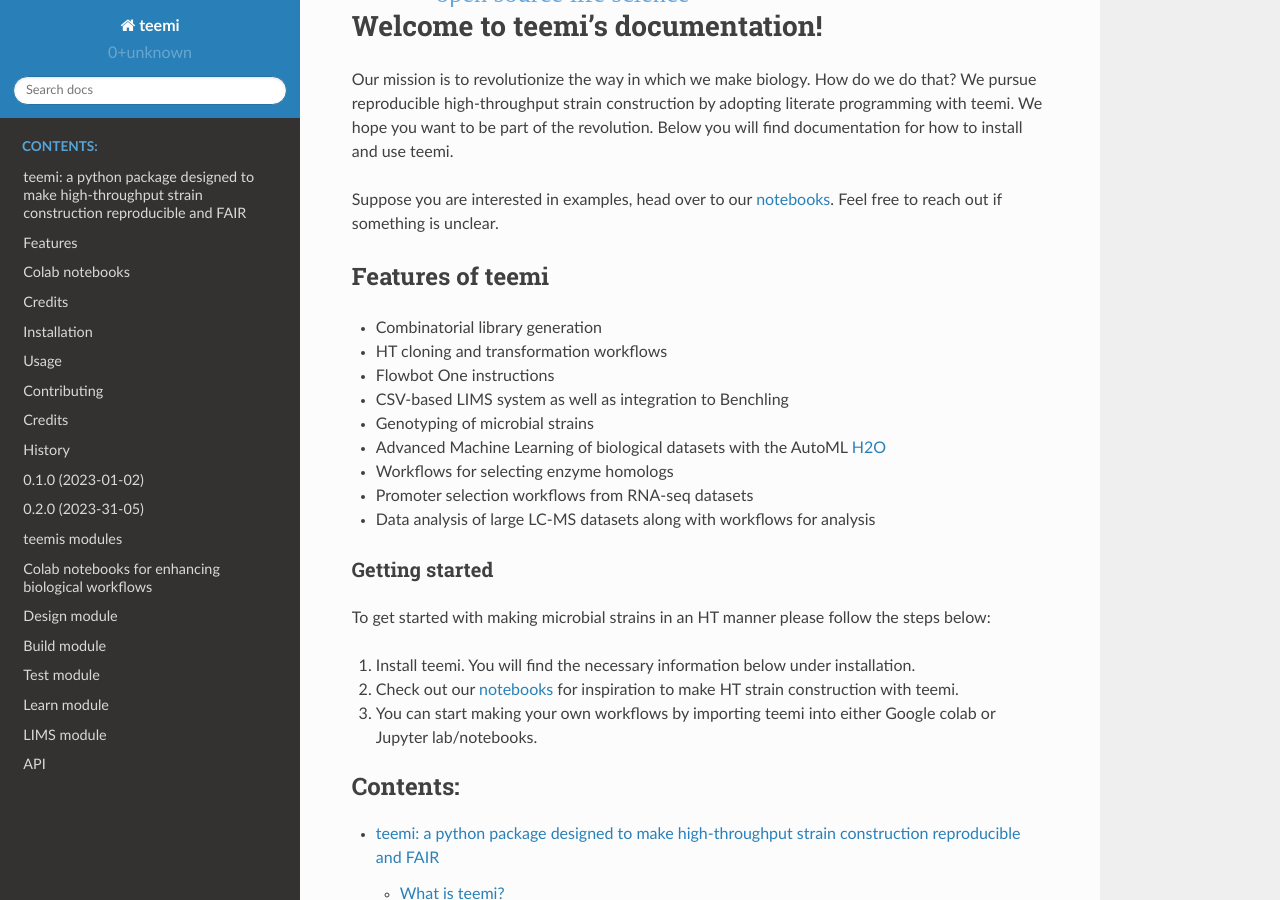
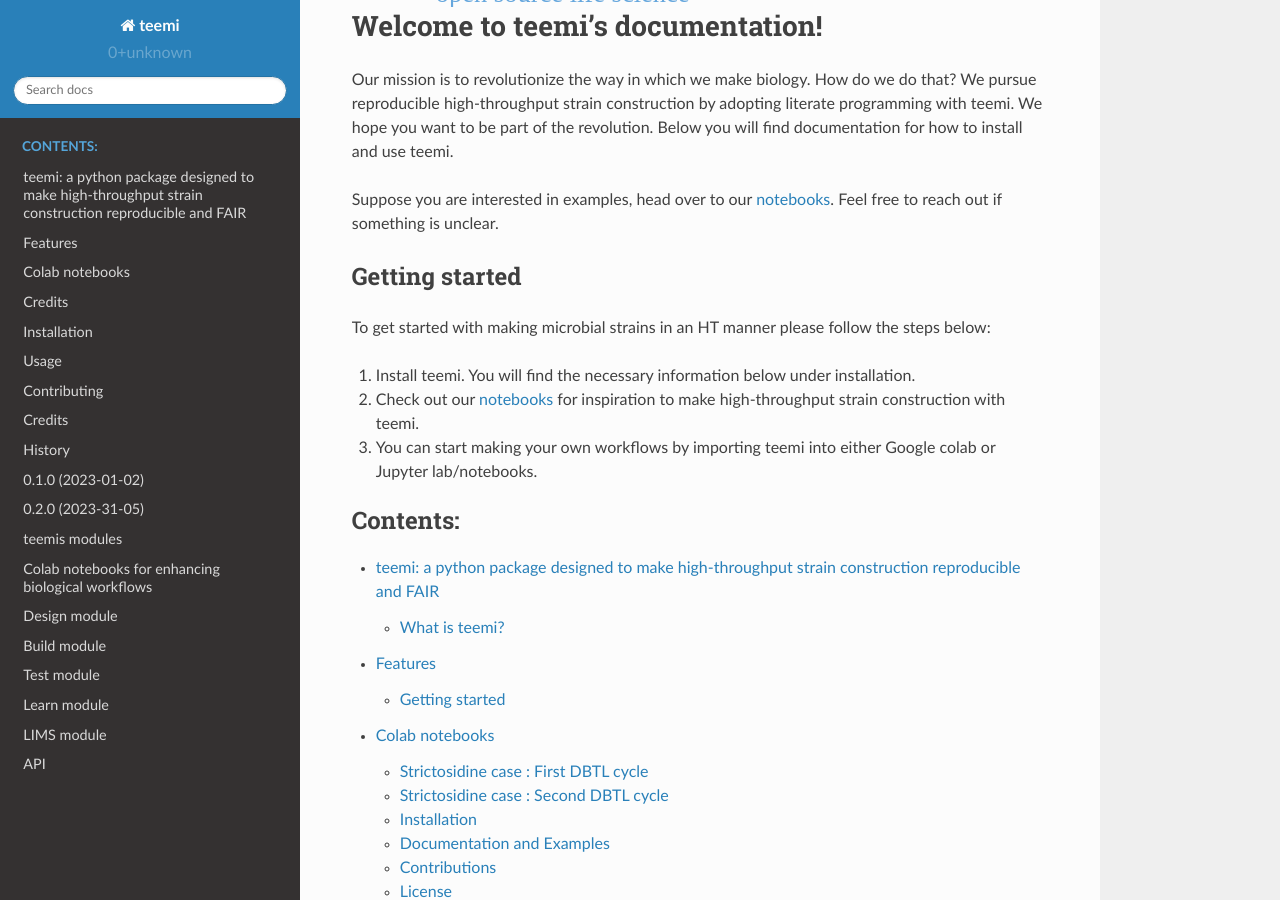
Before and after one commit to hiyama341/teemi, a Sphinx documentation site: the page built from docs/index.rst, in a window 1280 px wide and 900 px high, scrolled down 267 px. Built offline with Sphinx 7.4.7 and the Read the Docs theme 2.0.0, drawn with Linux system fonts in a browser that asks for light colours.

Commit message:
wip - streamline index page

```diff
--- a/docs/index.rst
+++ b/docs/index.rst
@@ -11,23 +11,8 @@
 We hope you want to be part of the revolution.
 Below you will find documentation for how to install and use teemi.
 
-
 Suppose you are interested in examples, head over to our `notebooks <https://github.com/hiyama341/teemi/tree/main/colab_notebooks>`__.
 Feel free to reach out if something is unclear.
-
-
-Features of teemi
----------------------
-
-* Combinatorial library generation
-* HT cloning and transformation workflows
-* Flowbot One instructions
-* CSV-based LIMS system as well as integration to Benchling
-* Genotyping of microbial strains
-* Advanced Machine Learning of biological datasets with the AutoML `H2O <https://docs.h2o.ai/h2o/latest-stable/h2o-docs/automl.html>`__
-* Workflows for selecting enzyme homologs
-* Promoter selection workflows from RNA-seq datasets
-* Data analysis of large LC-MS datasets along with workflows for analysis
 
 
 Getting started
@@ -36,7 +21,7 @@
 
 1. Install teemi. You will find the necessary information below under installation.
 
-2. Check out our `notebooks <https://github.com/hiyama341/teemi/tree/main/colab_notebooks>`__ for inspiration to make HT strain construction with teemi.
+2. Check out our `notebooks <https://github.com/hiyama341/teemi/tree/main/colab_notebooks>`__ for inspiration to make high-throughput strain construction with teemi.
 
 3. You can start making your own workflows by importing teemi into either Google colab or Jupyter lab/notebooks.
 
```
